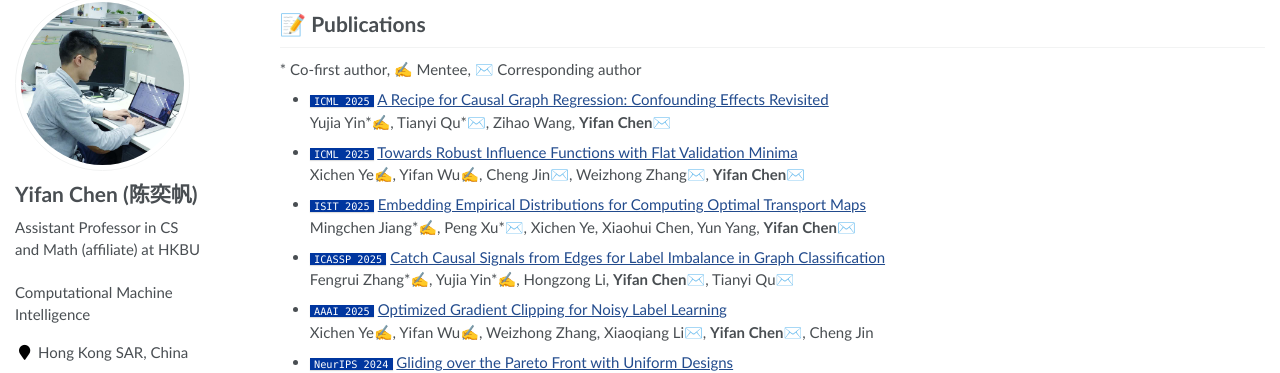
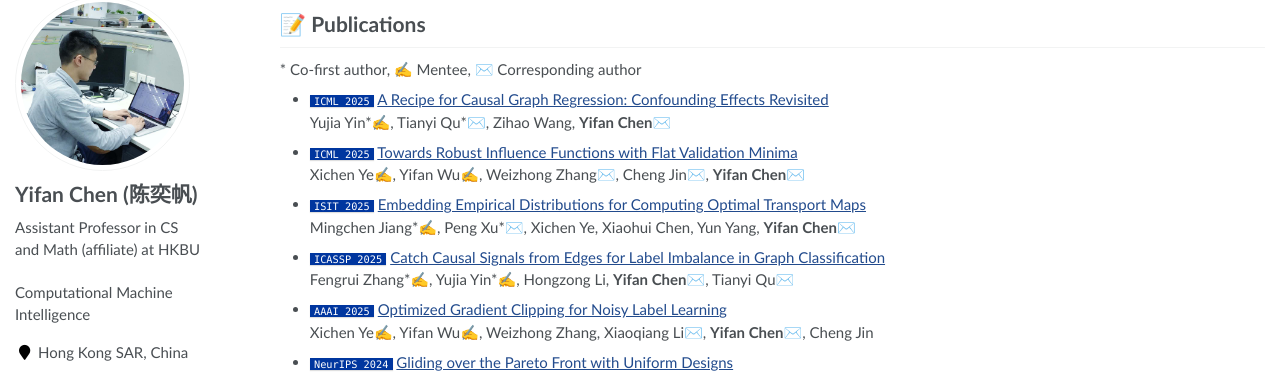
Before and after one commit to ychen-stat-ml/ychen-stat-ml.github.io, a Jekyll site: the page built from _pages/index.md, in a window 1280 px wide and 900 px high, scrolled down 963 px. Shown: the part 95-468 px from the top of the window. Built offline with Jekyll 4.4.1, drawn with Linux system fonts in a browser that asks for light colours.

Commit message:
add papers

```diff
--- a/_pages/index.md
+++ b/_pages/index.md
@@ -82,7 +82,7 @@ Tianxin Wei\*, **Yifan Chen**\*, Xinrui He, Wenxuan Bao, Jingrui He✉️ -->
 - ``ICML 2025`` [A Recipe for Causal Graph Regression: Confounding Effects Revisited](NA)
 Yujia Yin\*✍, Tianyi Qu\*✉️, Zihao Wang, **Yifan Chen**✉️
 - ``ICML 2025`` [Towards Robust Influence Functions with Flat Validation Minima](NA)
-Xichen Ye✍, Yifan Wu✍, Cheng Jin✉️, Weizhong Zhang✉️, **Yifan Chen**✉️
+Xichen Ye✍, Yifan Wu✍, Weizhong Zhang✉️, Cheng Jin✉️, **Yifan Chen**✉️
 - ``ISIT 2025`` [Embedding Empirical Distributions for Computing Optimal Transport Maps](https://arxiv.org/abs/2504.17740)
 Mingchen Jiang\*✍, Peng Xu\*✉️, Xichen Ye, Xiaohui Chen, Yun Yang, **Yifan Chen**✉️
 - ``ICASSP 2025`` [Catch Causal Signals from Edges for Label Imbalance in Graph Classification]([NA](https://doi.org/10.1109/ICASSP49660.2025.10889221))
```
